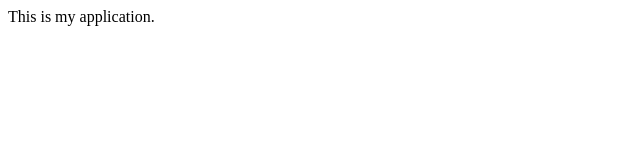
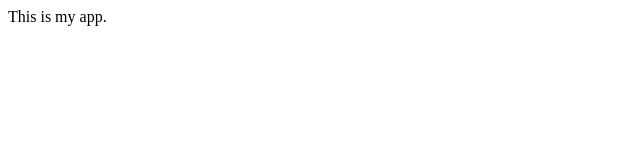
Before and after one commit to NikhilPappu/myappsample, a plain HTML site: page index.html in a window 1280 px wide. Shown: the full height of the page, 0-640 px from the left. Drawn offline with Linux system fonts and the light colour scheme.

Commit message:
Secondary commit

```diff
--- a/index.html
+++ b/index.html
@@ -1,11 +1,11 @@
 <html>
     <head>
         <title>
-            My Application
+            My App
         </title>
     </head>
 
     <body>
-        This is my application.
+        This is my app.
     </body>
 </html>
```
